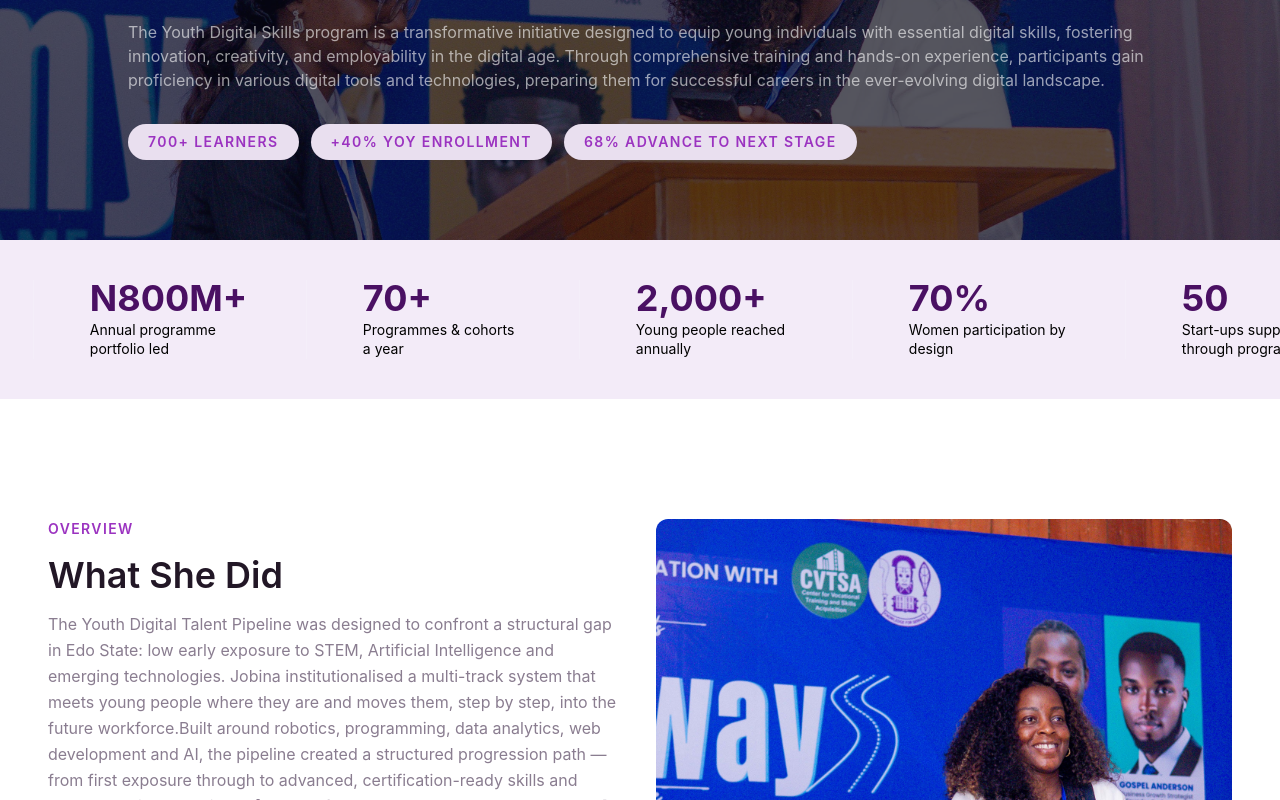
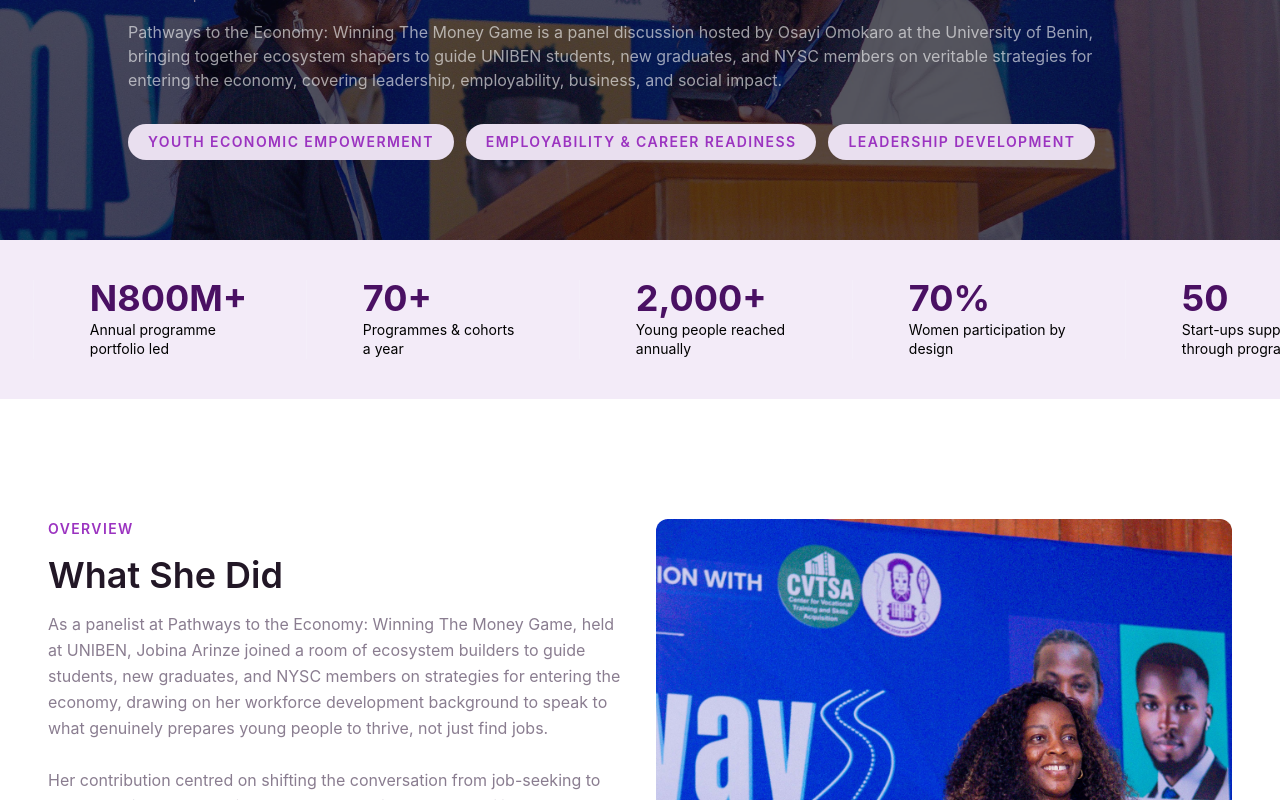
Before and after one commit to FOA-developer/Jobina-Portfolio, a React (Vite) app in the folder frontend/: page /pathway_to_the_economy in a window 1280 px wide. Shown: the part 360-1160 px from the top of the page. Built offline with nearby package versions, Linux system fonts and the light colour scheme.

Commit message:
feat: added correct tags for each programme and event

```diff
--- a/frontend/src/pages/Blind.jsx
+++ b/frontend/src/pages/Blind.jsx
@@ -26,7 +26,7 @@ const Blind = () => {
         header="Empowering the next generation of digital leaders."
         period="Gritin AI"
         description="The Technology Inclusion for Persons with Visual Impairments programme was a collaborative initiative between the Deutsche Gesellschaft für Internationale Zusammenarbeit (GIZ) GmbH, through its Skills Development for Youth Employment (SKYE) Programme, and Edo Innovates, the innovation and digital skills arm of the Edo State Skills Development Agency (EdoJobs). The programme was designed to address the persistent exclusion of persons with visual impairments from Nigeria's rapidly growing digital economy by providing accessible digital skills training, assistive technologies, workplace readiness support, and direct pathways to employment."
-        tags={['700+ Learners', '+40% YoY Enrollment', '68% advance to next stage']}
+        tags={['Disability Inclusion', 'Accessible Digital Skills Training', 'GIZ Partnership']}
       />
       <Second
         img={img2}
--- a/frontend/src/pages/Edo.jsx
+++ b/frontend/src/pages/Edo.jsx
@@ -25,13 +25,13 @@ const Edo = () => {
     <>
     <Navbar />
       <First
-        first = "flagdhip programme"
+        first = "flagship programme"
         img={img4}
         impact = {impact}
         header="Edo Basic Education Sector and Skills Transformation"
         period="2018-2024"
         description="Provided strategic leadership for faculty operations, instructional quality, curriculum delivery, and programme implementation for the digital skills component of the World Bank-funded BESSTO programme. Led cross-functional teams responsible for ensuring high-quality learning experiences and the successful execution of workforce development initiatives aligned with Edo State's human capital development strategy."
-        tags={['700+ Learners', '+40% YoY Enrollment', '68% advance to next stage']}
+        tags={['World Bank', 'Faculty & Curriculum Leadership', 'Digital Skills & Workforce Development']}
       />
       <Second
         img={img}
--- a/frontend/src/pages/Girl.jsx
+++ b/frontend/src/pages/Girl.jsx
@@ -26,7 +26,7 @@ const Girl = () => {
         header="Empowering the next generation of digital leaders."
         period="Gritin AI"
         description="The Youth Digital Skills program is a transformative initiative designed to equip young individuals with essential digital skills, fostering innovation, creativity, and employability in the digital age. Through comprehensive training and hands-on experience, participants gain proficiency in various digital tools and technologies, preparing them for successful careers in the ever-evolving digital landscape."
-        tags={['700+ Learners', '+40% YoY Enrollment', '68% advance to next stage']}
+        tags={['Digital Skills Training', 'STEM & AI Talent Pipeline', 'Early STEM Exposure']}
       />
       <Second
         img={img}
--- a/frontend/src/pages/Grit.jsx
+++ b/frontend/src/pages/Grit.jsx
@@ -26,7 +26,7 @@ const Grit = () => {
         header="GritinAI Connect 1.0 - AI Conference Edo 2025"
         period="Panelist | AI for Sustainable Development in Edo State"
         description='The GritinAI Connect 2025 conference in Benin City, Nigeria, brought together tech leaders under the theme "AI for Sustainable Development." Moving from awareness to action, the event focused on empowering local MSMEs through automated marketing and modernizing education with the Edo State Ministry of Education. Highlighting healthcare equity and hands-on building, the landmark event featured an AI hackathon, positioning Benin City as a premier, inclusive tech hub for responsible African innovation.'
-        tags={['700+ Learners', '+40% YoY Enrollment', '68% advance to next stage']}
+        tags={['AI for Sustainable Development', 'Innovation Ecosystem', 'Tech Talent Development']}
       />
       <Second
         img={img}
--- a/frontend/src/pages/Iom.jsx
+++ b/frontend/src/pages/Iom.jsx
@@ -23,7 +23,7 @@ const Iom = () => {
     <>
     <Navbar />
       <First
-        first = "flagdhip programme"
+        first = "flagship programme"
         img={img4}
         impact = {impact}
         header="IOM-EdoJobs Business Digitalisation Training for Returned Migrants"
--- a/frontend/src/pages/Jci.jsx
+++ b/frontend/src/pages/Jci.jsx
@@ -26,7 +26,7 @@ const Jci = () => {
         header="JCIN UNIBEN - Employability, Business & Leadership (EBL) Masterclass 8.0"
         period="Gritin AI"
         description="The Employability, Business & Leadership (EBL) Masterclass is JCIN UNIBEN's flagship annual capacity-building programme designed to bridge the gap between academic learning and workplace readiness. Through intensive training, mentorship, practical assignments, and industry engagement, the programme equips students and young professionals with the competencies required for successful careers and entrepreneurship."
-        tags={['700+ Learners', '+40% YoY Enrollment', '68% advance to next stage']}
+        tags={['Employability Skills', 'CV Writing & Interview Prep', 'Career Readiness']}
       />
       <Second
         img={img}
--- a/frontend/src/pages/Jobber.jsx
+++ b/frontend/src/pages/Jobber.jsx
@@ -31,7 +31,7 @@ const Jobberman = () => {
         header="Jobberman Edo Career Clinic 2025"
         period="Expert Panelist"
         description="The Jobberman Edo Career Clinic is a flagship employability programme brought together by Jobberman Nigeria, the Mastercard Foundation, and the Edo State Skills Development Agency (EdoJobs), built around the theme 'Your Career Compass: Gain Clarity in Work and Business'. The initiative brings young people face-to-face with career coaches, industry professionals, and workforce development experts, offering practical guidance on navigating today's fast-changing labour market, from clarifying career direction and building employable skills to understanding what it actually takes to thrive in work or business. It forms part of a broader push to equip Edo State's youth with the clarity, tools, and connections needed to move confidently into meaningful employment or entrepreneurship."
-        tags={['700+ Learners', '+40% YoY Enrollment', '68% advance to next stage']}
+        tags={['Career Readiness', 'Workforce Development', 'Youth Employability']}
       />
       <Second
         img={img2}
--- a/frontend/src/pages/Ngcare.jsx
+++ b/frontend/src/pages/Ngcare.jsx
@@ -25,7 +25,7 @@ const Ngcare = () => {
     <>
     <Navbar />
       <First
-        first = "flagdhip programme"
+        first = "flagship programme"
         img={img4}
         impact = {impact}
         header="EDO-CARES (NG-CARES) Programme"
--- a/frontend/src/pages/Pathway.jsx
+++ b/frontend/src/pages/Pathway.jsx
@@ -23,17 +23,17 @@ const Pathway = () => {
         first = "speaking engagement"
         img={img}
         impact = {impact}
-        header="Empowering the next generation of digital leaders."
-        period="Gritin AI"
-        description="The Youth Digital Skills program is a transformative initiative designed to equip young individuals with essential digital skills, fostering innovation, creativity, and employability in the digital age. Through comprehensive training and hands-on experience, participants gain proficiency in various digital tools and technologies, preparing them for successful careers in the ever-evolving digital landscape."
-        tags={['700+ Learners', '+40% YoY Enrollment', '68% advance to next stage']}
+        header="Pathways to the Economy: Winning The Money Game"
+        period="Panelist | UNIBEN"
+        description="Pathways to the Economy: Winning The Money Game is a panel discussion hosted by Osayi Omokaro at the University of Benin, bringing together ecosystem shapers to guide UNIBEN students, new graduates, and NYSC members on veritable strategies for entering the economy, covering leadership, employability, business, and social impact."
+        tags={['Youth Economic Empowerment', 'Employability & Career Readiness', 'Leadership Development']}
       />
       <Second
         img={img2}
-        title="Youth Digital Skills"
-        description="The Youth Digital Talent Pipeline was designed to confront a structural gap in Edo State: low early exposure to STEM, Artificial Intelligence and emerging technologies. Jobina institutionalised a multi-track system that meets young people where they are and moves them, step by step, into the future workforce.Built around robotics, programming, data analytics, web development and AI, the pipeline created a structured progression path — from first exposure through to advanced, certification-ready skills and employer-aligned projects. [Add the full story, context and your role here.]"
-        cert={["Designed and institutionalised a multi-track talent pipeline serving 700+ learners.", "Trained 180+ learners in Data Analytics using Excel and Python.", "Delivered Web Development bootcamps to 170+ learners .", "Built progression pathways into intermediate and advanced STEM tracks." ]}
-      />
+        title="Pathways to the Economy: Winning The Money Game"
+        description="As a panelist at Pathways to the Economy: Winning The Money Game, held at UNIBEN, Jobina Arinze joined a room of ecosystem builders to guide students, new graduates, and NYSC members on strategies for entering the economy, drawing on her workforce development background to speak to what genuinely prepares young people to thrive, not just find jobs."
+        description1="Her contribution centred on shifting the conversation from job-seeking to value creation, encouraging attendees to build the adaptability, problem-solving, and continuous learning capacity needed to remain relevant as industries and job titles evolve."
+        cert={["Served as a panelist at Pathways to the Economy: Winning The Money Game.", "Guided UNIBEN students, graduates, and NYSC members on entering the economy.", "Advocated for value creation over job-seeking mindsets.", "Shared insights from workforce development experience."]}/>
       <Contact />
     </>
   )
--- a/frontend/src/pages/Royal.jsx
+++ b/frontend/src/pages/Royal.jsx
@@ -32,7 +32,7 @@ const Royal = () => {
         header="EstablishHER Academy - Royal Iwere Foundation"
         period="Faciltator | EstablishHER Academy"
         description="The EstablishHER Academy is the flagship women entrepreneurship and enterprise development programme of the Royal Iwere Foundation, founded by Her Majesty Olori Atuwatse III. The annual programme equips aspiring and growth-stage women entrepreneurs with the knowledge, mentorship, networks, and practical capabilities required to build resilient, scalable, and sustainable businesses."
-        tags={['700+ Learners', '+40% YoY Enrollment', '68% advance to next stage']}
+        tags={['Women Entrepreneurship', 'Digital Transformation', 'Business Resilience & Growth']}
         />
       <Second
         img={img1}
--- a/frontend/src/pages/Seg.jsx
+++ b/frontend/src/pages/Seg.jsx
@@ -25,18 +25,18 @@ const Seg = () => {
     <>
     <Navbar />
       <First
-        first = "flagdhip programme"
+        first = "flagship programme"
         img={img4}
         impact = {impact}
-        header="Edo Basic Education Sector and Skills Transformation"
-        period="2018-2024"
+        header="Sustainable e-Commerce for Growth (SE4G)"
+        period="September 2026 - Present"
         description="The Centre for Digital Business and E-Commerce Skills is a flagship digital entrepreneurship initiative established through a strategic partnership between the Edo State Skills Development Agency (EdoJobs), through Edo Innovates, and the Deutsche Gesellschaft für Internationale Zusammenarbeit (GIZ) GmbH) under the Sustainable and Inclusive Economic Development for Decent Employment in Nigeria (SEDIN) Programme, through its Sustainable e-Commerce for Growth (SE4G) initiative."
-        tags={['700+ Learners', '+40% YoY Enrollment', '68% advance to next stage']}
+        tags={['Digital Entrepreneurship', 'E-Commerce Skills Development', 'MSME Capacity Building']}
       />
       <Second
         img={img}
         header="Contributions"
-        title="EdoBEST"
+        title="SE4G"
         description1="The Centre was established to strengthen Edo State's entrepreneurship ecosystem by equipping entrepreneurs, startups, and MSMEs with practical digital business and e-commerce capabilities that improve competitiveness, expand market access, and support sustainable business growth.Under my leadership, Edo Innovates coordinated stakeholder engagement, supported institutional collaboration, and oversaw the successful implementation and launch of the Centre. The launch also marked the commencement of programme delivery, with 60 Micro, Small and Medium Enterprises (MSMEs) completing the Centre's inaugural capacity-building programme within its first month of operation, demonstrating immediate demand and early impact."
         description="As Head of Edo Innovates, I provided strategic oversight for the establishment of the Centre for Digital Business and E-Commerce Skills, a flagship initiative delivered through a partnership between the Edo State Skills Development Agency (EdoJobs), through Edo Innovates, and the Deutsche Gesellschaft für Internationale Zusammenarbeit (GIZ) GmbH (GIZ) under the Sustainable and Inclusive Economic Development for Decent Employment in Nigeria (SEDIN) Programme, through its Sustainable e-Commerce for Growth (SE4G) initiative."
        cert={["Established Centre via EdoJobs-GIZ partnership under SEDIN's SE4G initiative.", "Provided strategic oversight as Head of Edo Innovates.", "Coordinated cross-sector collaboration among government and stakeholders.", "Successfully launched the Centre and commenced programme delivery.","Trained first and second cohort of 60 MSMEs within one month." ]}
```
